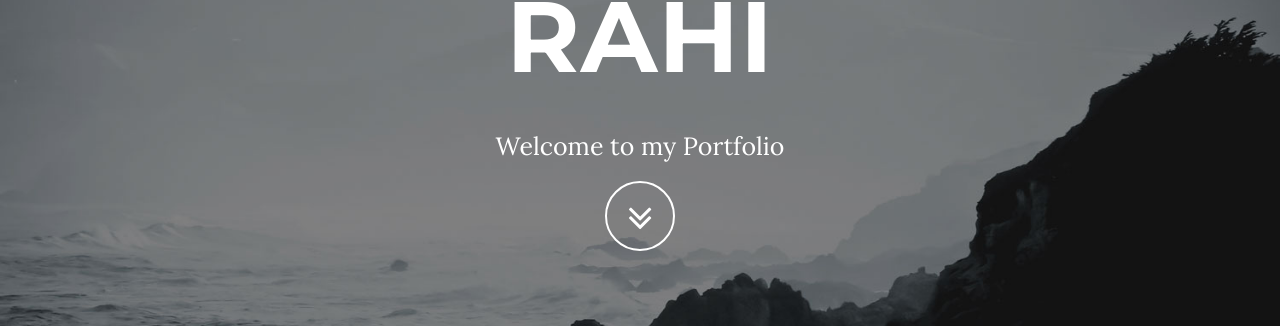
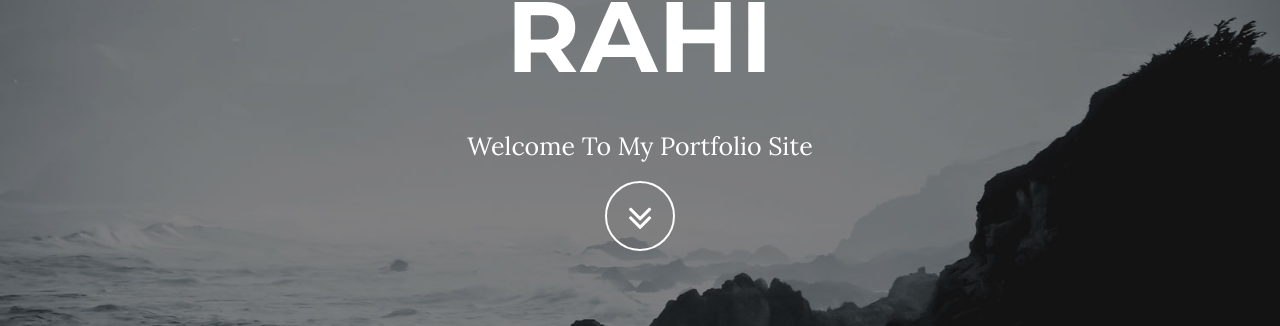
Before and after one commit to Redhwan-Rahi/portfolio-website, a Jekyll site: the page built from index.html, in a window 1280 px wide and 900 px high. Shown: the part 372-698 px from the top of the window. Built offline with Jekyll 4.4.1, drawn with Linux system fonts in a browser that asks for light colours.

Commit message:
Fixed styling

```diff
--- a/_config.yml
+++ b/_config.yml
@@ -2,7 +2,7 @@
 title: Redhwan Rahi
 email: redhwanrahi1@gmail.com
 url: https://Redhwan-Rahi.github.io
-description: "Welcome to my Portfolio"
+description: "Welcome To My Portfolio Site"
 
 # Color settings (hex-codes without the leading hash-tag)
 color:
```
